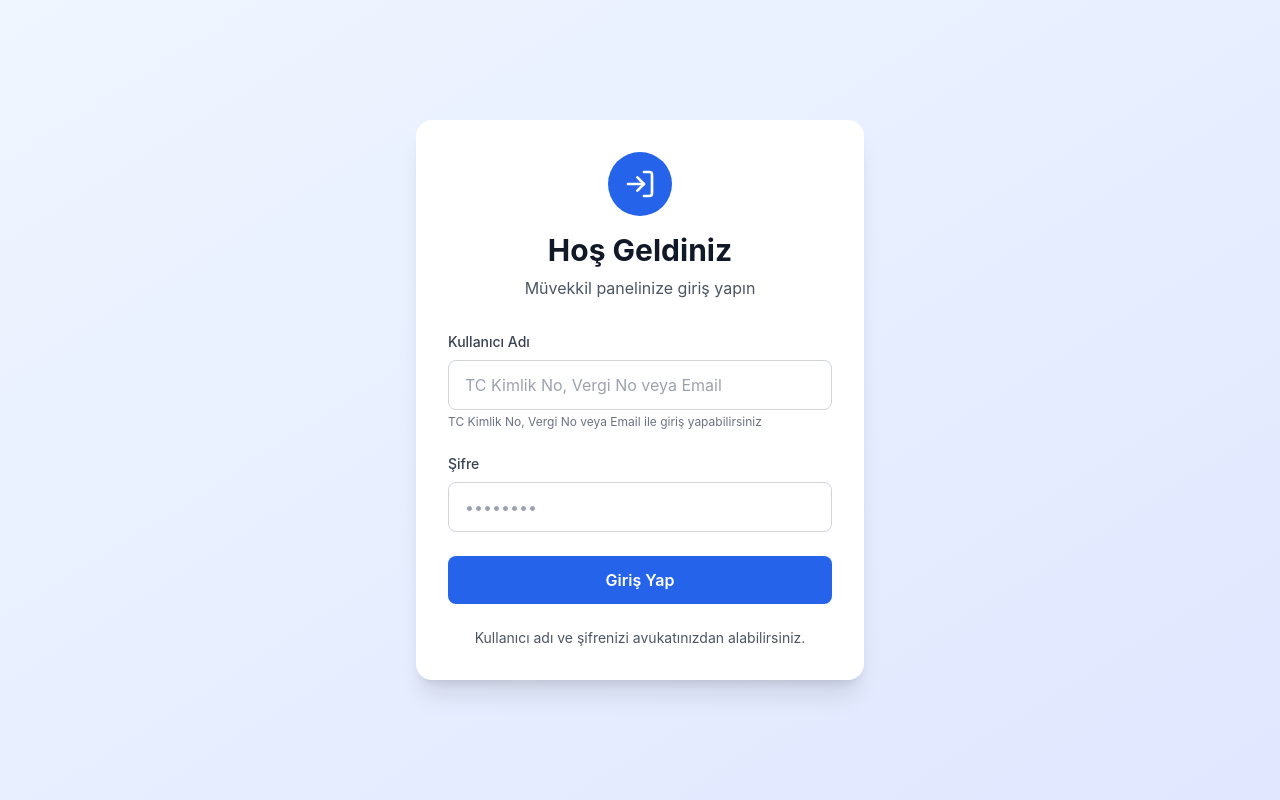
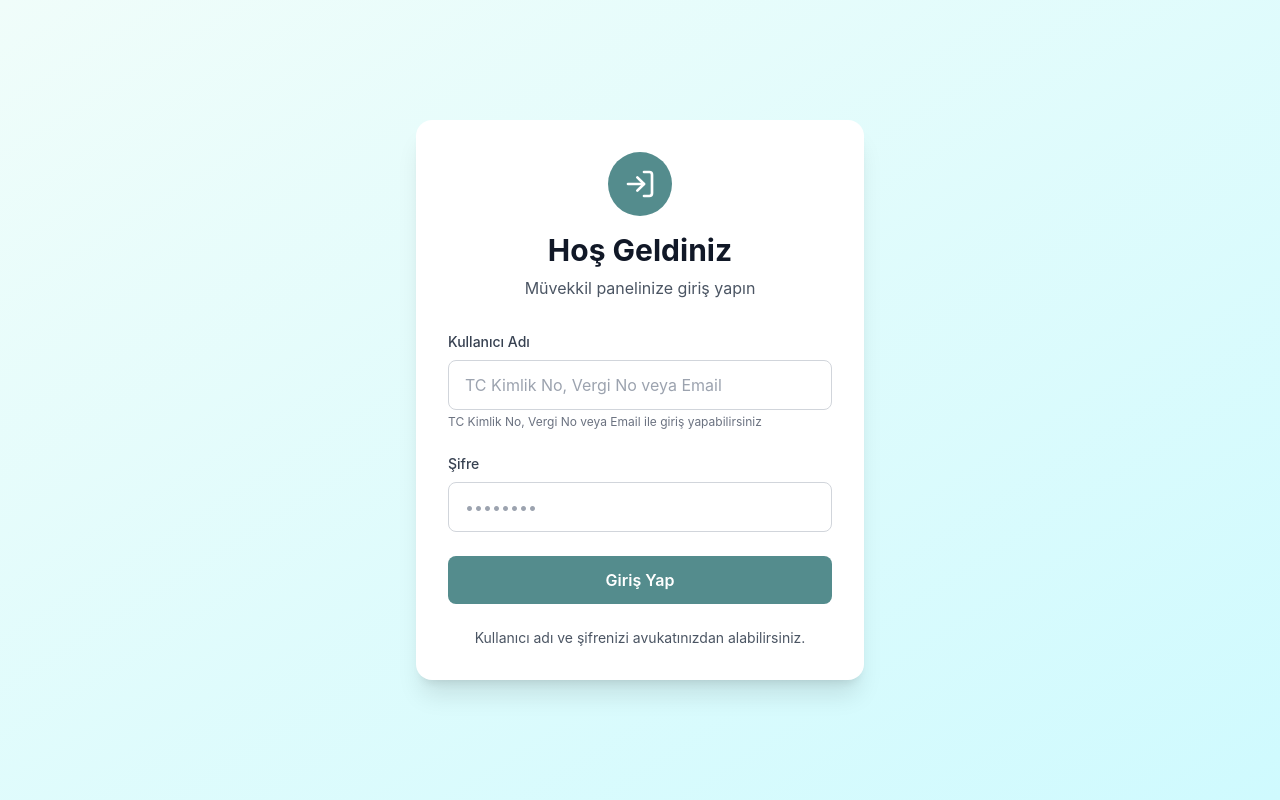
Before and after one commit to muratcankoptayyyyy/muvekkil-paneli, a React (Vite) app in the folder frontend/: page /login in a window 1280 px wide. Built offline with nearby package versions, Linux system fonts and the light colour scheme; no server answers.

Commit message:
Update login page colors to #548c8d theme

```diff
--- a/frontend/src/pages/LoginPage.tsx
+++ b/frontend/src/pages/LoginPage.tsx
@@ -34,11 +34,11 @@ export default function LoginPage() {
   }
 
   return (
-    <div className="min-h-screen bg-gradient-to-br from-blue-50 to-indigo-100 flex items-center justify-center p-4">
+    <div className="min-h-screen bg-gradient-to-br from-teal-50 to-cyan-100 flex items-center justify-center p-4">
       <div className="max-w-md w-full">
         <div className="bg-white rounded-2xl shadow-xl p-8">
           <div className="text-center mb-8">
-            <div className="inline-flex items-center justify-center w-16 h-16 bg-blue-600 rounded-full mb-4">
+            <div className="inline-flex items-center justify-center w-16 h-16 rounded-full mb-4" style={{ backgroundColor: '#548c8d' }}>
               <LogIn className="text-white" size={32} />
             </div>
             <h1 className="text-3xl font-bold text-gray-900 mb-2">
@@ -60,7 +60,9 @@ export default function LoginPage() {
                 value={username}
                 onChange={(e) => setUsername(e.target.value)}
                 required
-                className="w-full px-4 py-3 border border-gray-300 rounded-lg focus:ring-2 focus:ring-blue-500 focus:border-transparent outline-none transition"
+                className="w-full px-4 py-3 border border-gray-300 rounded-lg outline-none transition"
+                onFocus={(e) => e.target.style.borderColor = '#548c8d'}
+                onBlur={(e) => e.target.style.borderColor = '#d1d5db'}
                 placeholder="TC Kimlik No, Vergi No veya Email"
               />
               <p className="mt-1 text-xs text-gray-500">
@@ -78,7 +80,9 @@ export default function LoginPage() {
                 value={password}
                 onChange={(e) => setPassword(e.target.value)}
                 required
-                className="w-full px-4 py-3 border border-gray-300 rounded-lg focus:ring-2 focus:ring-blue-500 focus:border-transparent outline-none transition"
+                className="w-full px-4 py-3 border border-gray-300 rounded-lg outline-none transition"
+                onFocus={(e) => e.target.style.borderColor = '#548c8d'}
+                onBlur={(e) => e.target.style.borderColor = '#d1d5db'}
                 placeholder="••••••••"
               />
             </div>
@@ -86,7 +90,10 @@ export default function LoginPage() {
             <button
               type="submit"
               disabled={loginMutation.isPending}
-              className="w-full bg-blue-600 text-white py-3 rounded-lg font-semibold hover:bg-blue-700 transition-colors disabled:bg-gray-400 disabled:cursor-not-allowed"
+              className="w-full text-white py-3 rounded-lg font-semibold transition-colors disabled:bg-gray-400 disabled:cursor-not-allowed"
+              style={{ backgroundColor: loginMutation.isPending ? '#9ca3af' : '#548c8d' }}
+              onMouseEnter={(e) => !loginMutation.isPending && (e.currentTarget.style.backgroundColor = '#3d6566')}
+              onMouseLeave={(e) => !loginMutation.isPending && (e.currentTarget.style.backgroundColor = '#548c8d')}
             >
               {loginMutation.isPending ? 'Giriş yapılıyor...' : 'Giriş Yap'}
             </button>
```
